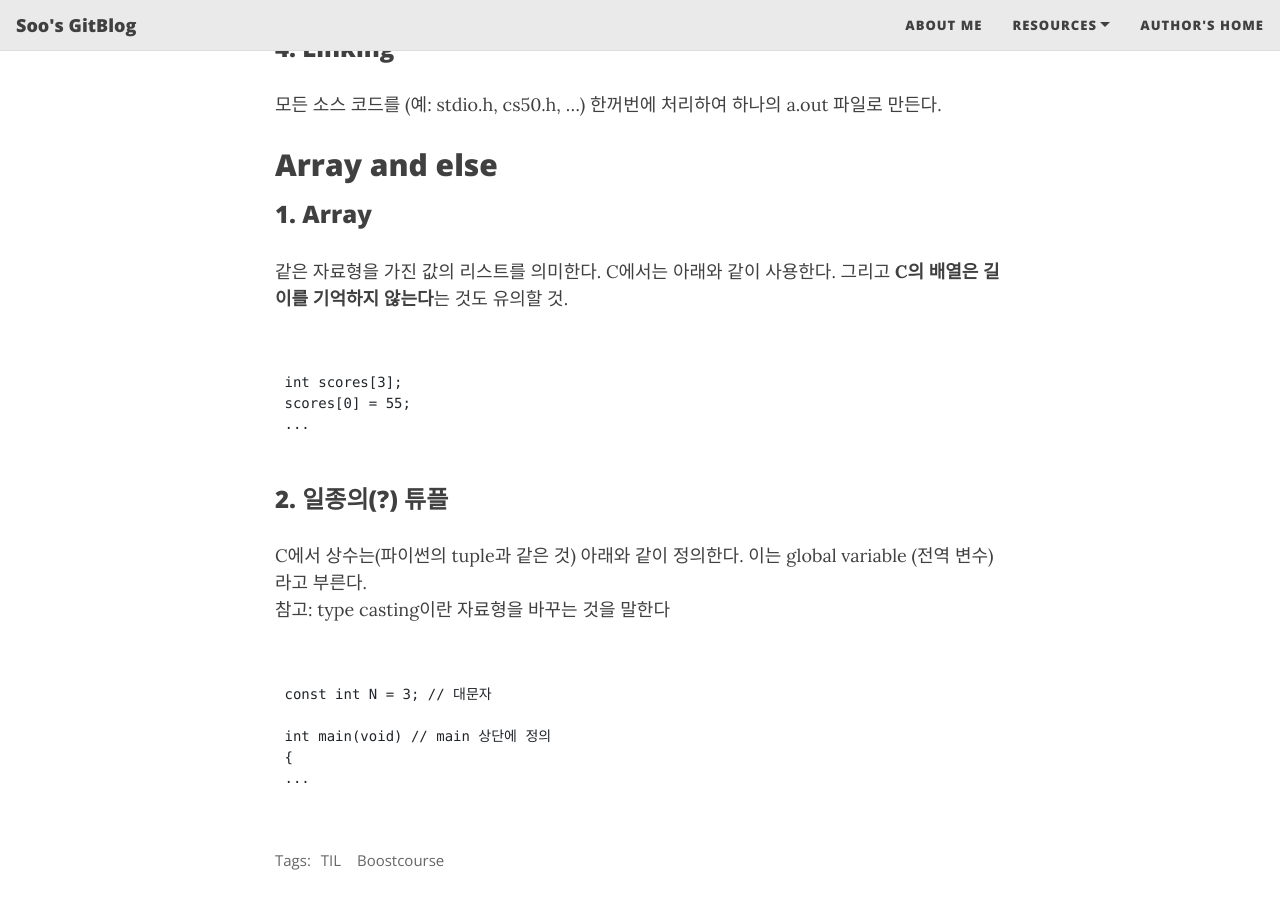
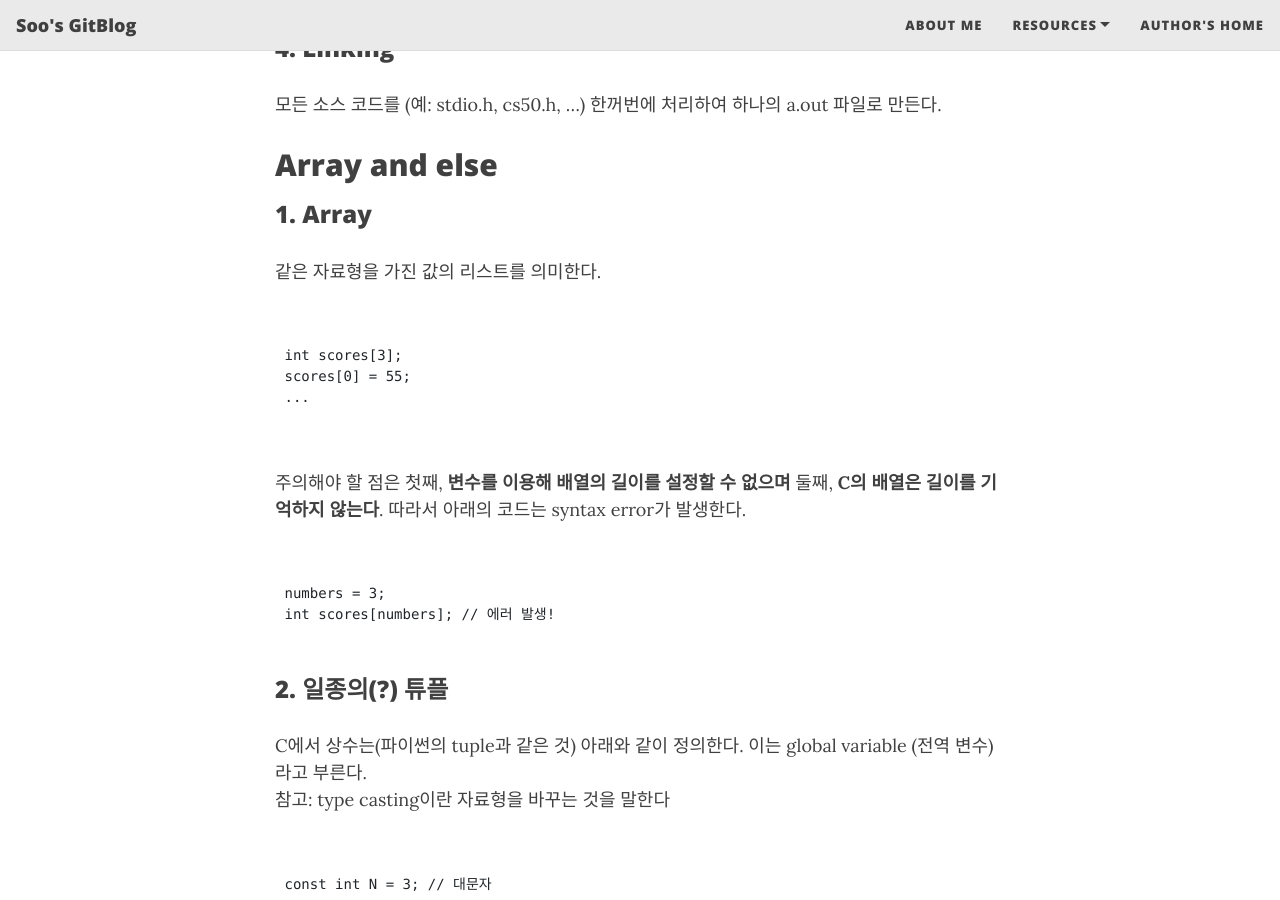
Before and after one commit to Soo-Im/Soo-Im.github.io, a Jekyll site: the page built from _posts/2021-01-18-Boostcourse-3.md, in a window 1280 px wide and 900 px high, scrolled down 702 px. Built offline with Jekyll 4.4.1, drawn with Linux system fonts in a browser that asks for light colours; nearby versions of some CDN libraries.

Commit message:
Update 2021-01-18-Boostcourse-3.md

```diff
--- a/_posts/2021-01-18-Boostcourse-3.md
+++ b/_posts/2021-01-18-Boostcourse-3.md
@@ -20,7 +20,7 @@ comments: true
 
 ## Array and else
 ### 1. Array
-같은 자료형을 가진 값의 리스트를 의미한다. C에서는 아래와 같이 사용한다. 그리고 **C의 배열은 길이를 기억하지 않는다**는 것도 유의할 것.
+같은 자료형을 가진 값의 리스트를 의미한다.
 <pre>
 <code>
 int scores[3];
@@ -28,7 +28,13 @@ scores[0] = 55;
 ...
 </code>
 </pre>
-
+주의해야 할 점은 첫째, **변수를 이용해 배열의 길이를 설정할 수 없으며** 둘째, **C의 배열은 길이를 기억하지 않는다**. 따라서 아래의 코드는 syntax error가 발생한다.
+<pre>
+<code>
+numbers = 3;
+int scores[numbers]; // 에러 발생!
+</code>
+</pre>
 ### 2. 일종의(?) 튜플
 C에서 상수는(파이썬의 tuple과 같은 것) 아래와 같이 정의한다.
 이는 global variable (전역 변수)라고 부른다.
```
